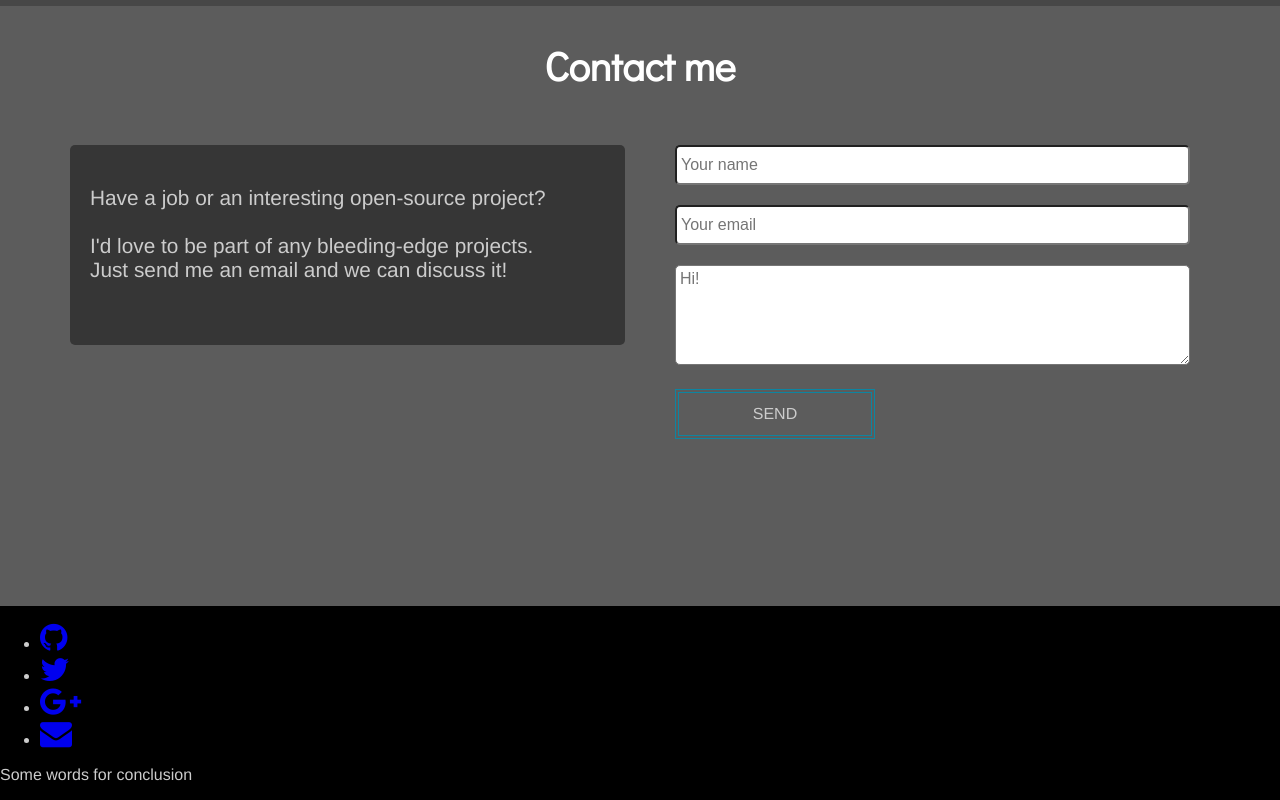
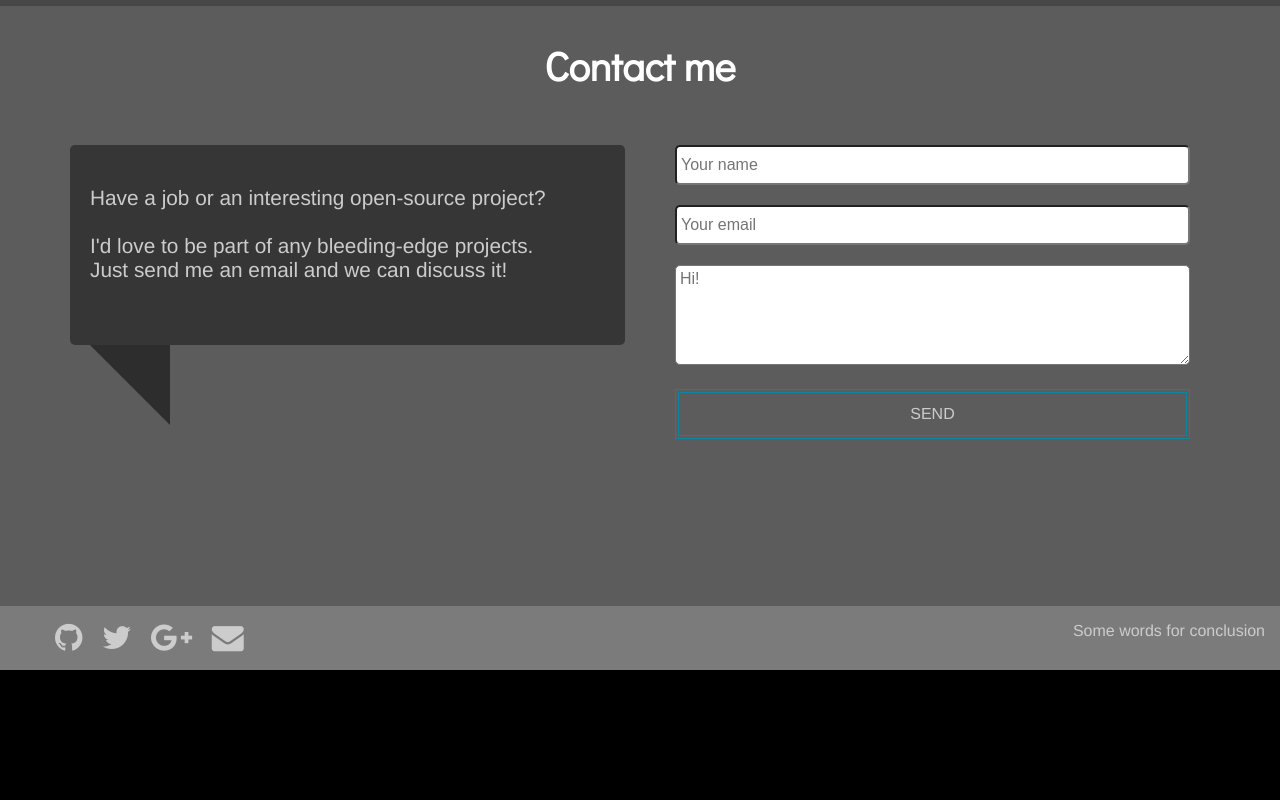
Before and after one commit to MomchilGorchev/p-fresh, a website: page app/html/index.html in a window 1280 px wide. Shown: the part 2376-3176 px from the top of the page. After the commit the page ends 3046 px from the top, so only its background shows below. Drawn offline with nearby package versions, Linux system fonts and the light colour scheme; files that its build step writes are made by us from their sources; animation ran at ten frames a second; files whose address does not match are found by name.

Commit message:
Footer initial styles

```diff
--- a/app/css/components/_contact.scss
+++ b/app/css/components/_contact.scss
@@ -31,7 +31,7 @@
 
     &-submit{
 
-
+      width:100%;
     }
 
 
@@ -50,6 +50,14 @@
       font-weight:400;
       height:200px; //TEMP
     }
+    &-triangle{
+      width: 0;
+      height: 0;
+      border-style: solid;
+      border-width: 80px 0 0 80px;
+      border-color: #2D2D2D transparent transparent transparent;
+      margin-top: 63px;
+    }
 
   }
 
--- a/app/css/components/_footer.scss
+++ b/app/css/components/_footer.scss
@@ -0,0 +1,48 @@
+.footer{
+
+  &__section{
+
+    background: $footer-bg;
+
+  }
+
+  &__wrapper{
+
+
+
+  }
+
+  &__social{
+
+    float:left;
+
+    &-list{
+
+      list-style-type: none;
+
+    }
+
+    &-item{
+
+      display: inline-block;
+      margin-left:15px;
+      a{
+
+       @include link();
+
+
+      }
+
+    }
+
+  }
+
+  &__info{
+
+    float:right;
+    margin-right:15px;
+
+  }
+
+
+}
--- a/app/css/layout/_mixins.scss
+++ b/app/css/layout/_mixins.scss
@@ -28,6 +28,7 @@
   text-transform: uppercase;
   font-weight: 500;
 }
+
 
 // Framework grid generation
 //
@@ -340,3 +341,12 @@
   -o-transform: translateZ(0);
   transform: translateZ(0);
 }
+
+@mixin link(){
+  color: $font-color;
+  @include vendor-transition(all, 0.2s, ease-in);
+  &:hover{
+    @include vendor-transition(all, 0.2s, ease-in);
+    color: darken($font-color, 10%);
+  }
+}
--- a/app/css/layout/_variables.scss
+++ b/app/css/layout/_variables.scss
@@ -13,6 +13,7 @@ $black: #000;
 $about-bg: #363636;
 $project-bg: #474747;
 $contact-bg: #5C5C5C;
+$footer-bg: #7C7B7B;
 
 
 // --- FONTS --- //
--- a/app/css/main.scss
+++ b/app/css/main.scss
@@ -2,10 +2,6 @@
 // - MAIN
 // --------------------------------
 // File where you should import all your SASS files / modules
-
-// You can comment out stuff to include / exclude code
-
-// /!\ WARNING: DELETE EVERYTHING BELOW TO DO A FRESH START
 
 @import "layout/normalize";
 @import "layout/variables";
@@ -21,3 +17,4 @@
 @import "components/about";
 @import "components/projects";
 @import "components/contact";
+@import "components/footer";
--- a/app/html/index.html
+++ b/app/html/index.html
@@ -617,6 +617,7 @@
                             I'd love to be part of any bleeding-edge projects.<br />
                             Just send me an email and we can discuss it!
                         </p>
+                        <div class="contact__info-triangle"></div>
                     </div>
                 </div>
 
```
Also changed, not shown: .tmp/css/main.css.
